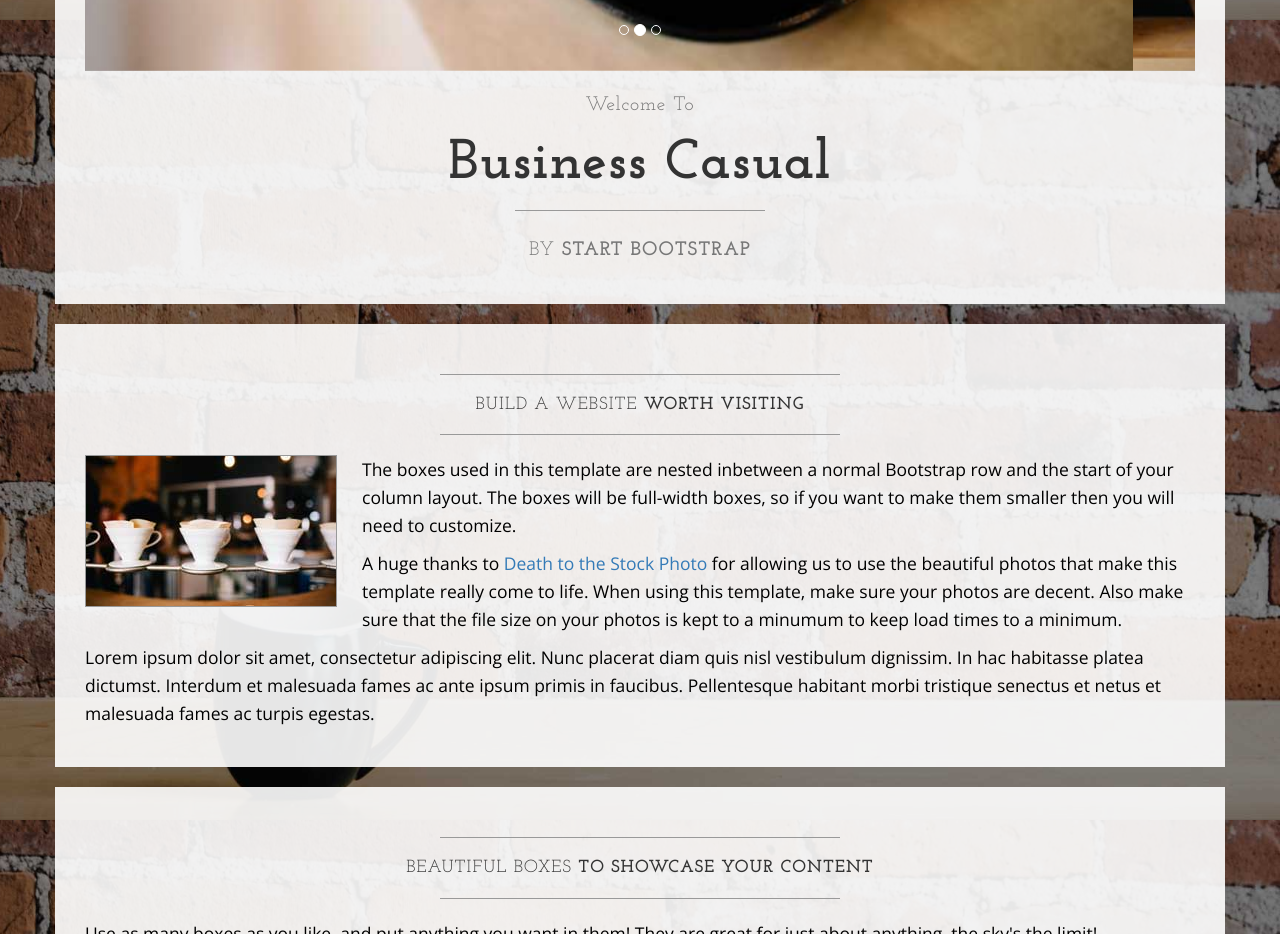
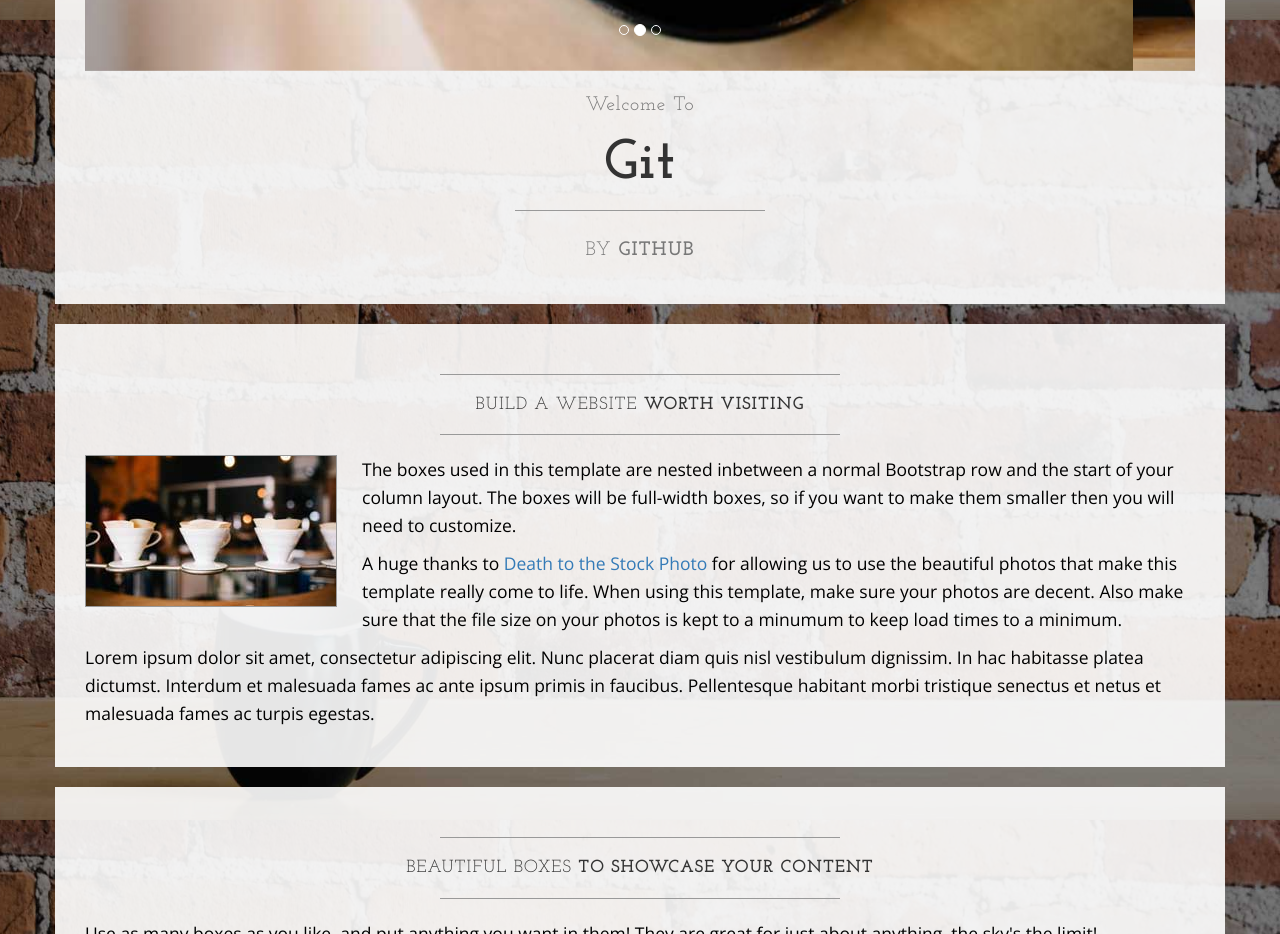
Before and after one commit to patvishal/first, a plain HTML site: page index.html in a window 1280 px wide. Shown: the part 780-1714 px from the top of the page. Drawn offline with nearby package versions, Linux system fonts and the light colour scheme.

Commit message:
changed items after carousel

```diff
--- a/index.html
+++ b/index.html
@@ -108,11 +108,11 @@
                     <h2 class="brand-before">
                         <small>Welcome to</small>
                     </h2>
-                    <h1 class="brand-name">Business Casual</h1>
+                    <h1 class="brand-name">Git</h1>
                     <hr class="tagline-divider">
                     <h2>
                         <small>By
-                            <strong>Start Bootstrap</strong>
+                            <strong>Github</strong>
                         </small>
                     </h2>
                 </div>
```
